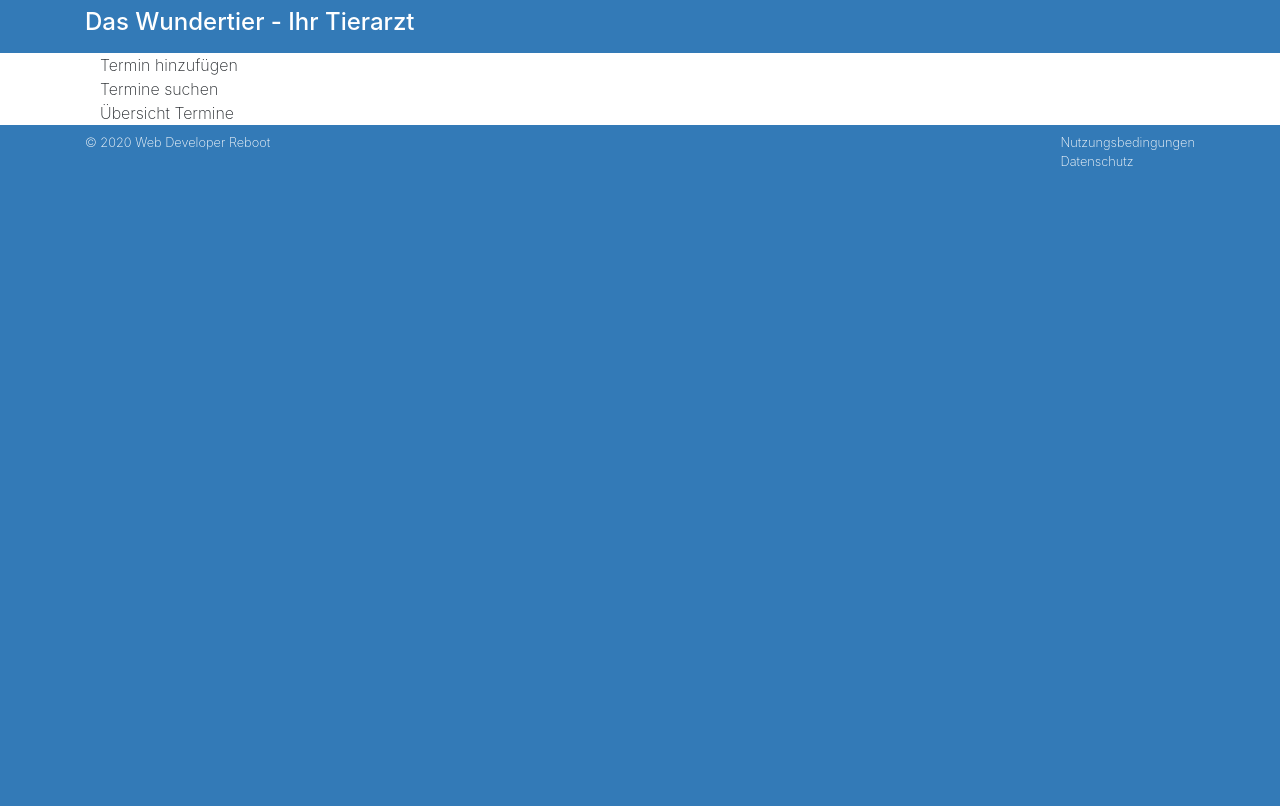
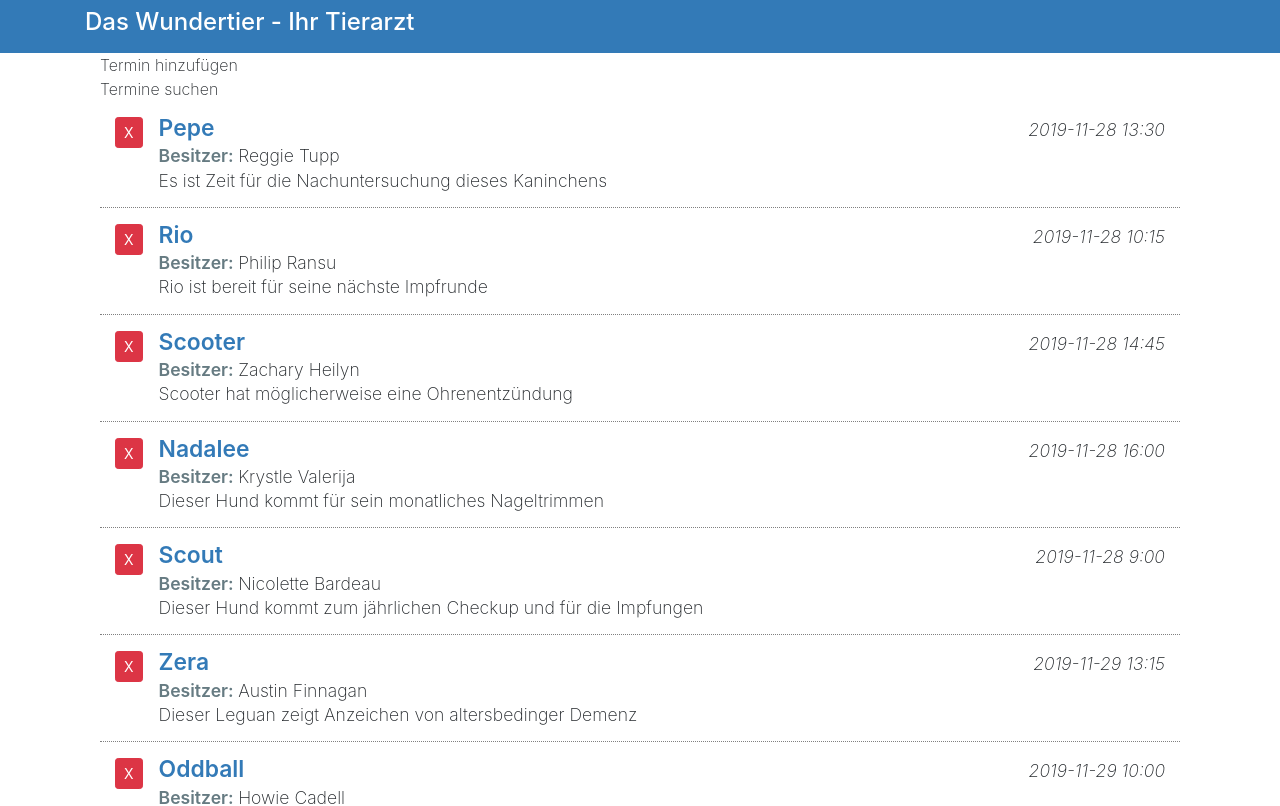
Before and after one commit to edwardtanguay/reactweb, a React (Create React App) app: page / in a window 1280 px wide. Shown: the top 806 px of the page. Built offline with nearby package versions, Linux system fonts and the light colour scheme.

Commit message:
list appointments

```diff
--- /dev/null
+++ b/public/data.json
@@ -0,0 +1,152 @@
+[
+    {
+      "petName": "Pepe",
+      "ownerName": "Reggie Tupp",
+      "aptNotes": "Es ist Zeit für die Nachuntersuchung dieses Kaninchens",
+      "aptDate": "2019-11-28 13:30"
+    },
+    {
+      "petName": "Rio",
+      "ownerName": "Philip Ransu",
+      "aptNotes": "Rio ist bereit für seine nächste Impfrunde",
+      "aptDate": "2019-11-28 10:15"
+    },
+    {
+      "petName": "Scooter",
+      "ownerName": "Zachary Heilyn",
+      "aptNotes": "Scooter hat möglicherweise eine Ohrenentzündung",
+      "aptDate": "2019-11-28 14:45"
+    },
+    {
+      "petName": "Nadalee",
+      "ownerName": "Krystle Valerija",
+      "aptNotes": "Dieser Hund kommt für sein monatliches Nageltrimmen",
+      "aptDate": "2019-11-28 16:00"
+    },
+    {
+      "petName": "Scout",
+      "ownerName": "Nicolette Bardeau",
+      "aptNotes": "Dieser Hund kommt zum jährlichen Checkup und für die Impfungen",
+      "aptDate": "2019-11-28 9:00"
+    },
+    {
+      "petName": "Zera",
+      "ownerName": "Austin Finnagan",
+      "aptNotes": "Dieser Leguan zeigt Anzeichen von altersbedinger Demenz",
+      "aptDate": "2019-11-29 13:15"
+    },
+    {
+      "petName": "Oddball",
+      "ownerName": "Howie Cadell",
+      "aptNotes": "Oddball hat einen harten Klumpen am rechten Vorderfuß",
+      "aptDate": "2019-11-29 10:00"
+    },
+    {
+      "petName": "Millie",
+      "ownerName": "Freya Terray",
+      "aptNotes": "Millie hat Anzeichen einer Magenverstimmung und isst nur unregelmäßig",
+      "aptDate": "2019-11-29 11:45"
+    },
+    {
+      "petName": "Fluffy",
+      "ownerName": "Tracy Westbay",
+      "aptNotes": "Fluffy hat verfilztes Haar, das gepflegt werden muss",
+      "aptDate": "2019-11-29 14:30"
+    },
+    {
+      "petName": "Chyna",
+      "ownerName": "Sandie Gobnet",
+      "aptNotes": "Diese Schildkröte kommt für ein Checkup und soll auf Salmonellen getestet werden",
+      "aptDate": "2019-11-29 16:00"
+    },
+    {
+      "petName": "Wesley",
+      "ownerName": "Nathan Cayden",
+      "aptNotes": "Dieser Hund kommt zu seiner nächsten Behandlung von Herzwürmern",
+      "aptDate": "2019-11-29 8:30"
+    },
+    {
+      "petName": "Pax",
+      "ownerName": "Sarah Greer",
+      "aptNotes": "Dieser ältere Hund ist sehr träge und zeigt lethargisches Verhalten",
+      "aptDate": "2019-11-30 10:15"
+    },
+    {
+      "petName": "Squiggles",
+      "ownerName": "Madisyn Roope",
+      "aptNotes": "Squiggles kommt für die jährliche Untersuchung und Impfung",
+      "aptDate": "2019-11-30 11:30"
+    },
+    {
+      "petName": "Lucky",
+      "ownerName": "Lisa Choy-Wu",
+      "aptNotes": "Diese Katze hat Zahnsteinbildung und ihre Besitzerin möchte, dass ihre Zähne gereinigt werden",
+      "aptDate": "2019-11-30 14:30"
+    },
+    {
+      "petName": "Bailey",
+      "ownerName": "Leslie Richardson",
+      "aptNotes": "Diese Katze leidet an Dermatitis",
+      "aptDate": "2019-11-30 15:45"
+    },
+    {
+      "petName": "Kiko",
+      "ownerName": "Kathlyn Zlata",
+      "aptNotes": "Kiko weist seit einigen Wochen übermäßigen Durst und Gewichtsverlust auf",
+      "aptDate": "2019-11-30 9:00"
+    },
+    {
+      "petName": "Felix",
+      "ownerName": "Francine Benet",
+      "aptNotes": "Felix Frauchen kommt wegen der Laborergebnisse",
+      "aptDate": "2019-12-1 13:00"
+    },
+    {
+      "petName": "Sami",
+      "ownerName": "Maggie Rickland",
+      "aptNotes": "Sami hat seltsame Gewohnheitsänderungen",
+      "aptDate": "2019-12-1 10:00"
+    },
+    {
+      "petName": "Cosmo",
+      "ownerName": "Jennifer Dawson",
+      "aptNotes": "Cosmos Frauchen möchte, dass wir nach arthritischen Zuständen suchen und eine Routineuntersuchung durchführen",
+      "aptDate": "2019-12-1 11:30"
+    },
+    {
+      "petName": "Casper",
+      "ownerName": "Dalania Devitto",
+      "aptNotes": "Dieser Hund kommt zur Nagelpflege",
+      "aptDate": "2019-12-1 15:15"
+    },
+    {
+      "petName": "Chip",
+      "ownerName": "Jason Hemlock",
+      "aptNotes": "Dieser Fisch hat einen weißen Fleck am Rücken",
+      "aptDate": "2019-12-1 8:45"
+    },
+    {
+      "petName": "Tibbs",
+      "ownerName": "Shad Cayden",
+      "aptNotes": "Tibbs soll auf Allergien getestet werden",
+      "aptDate": "2019-12-2 13:30"
+    },
+    {
+      "petName": "Stich",
+      "ownerName": "Dennis Nicholback",
+      "aptNotes": "Stich hat was am Magen und soll geimpft werden",
+      "aptDate": "2019-12-2 10:15"
+    },
+    {
+      "petName": "Shadow",
+      "ownerName": "Audry Topsy",
+      "aptNotes": "Diese Katze hat ein rotes geschwollenes Auge",
+      "aptDate": "2019-12-2 15:00"
+    },
+    {
+      "petName": "Nugget",
+      "ownerName": "Darla Branson",
+      "aptNotes": "Dieser kleine Fisch hat einen Ausschlag in der Bauchgegend",
+      "aptDate": "2019-12-2 9:00"
+    }
+  ]
--- a/src/components/App.js
+++ b/src/components/App.js
@@ -1,10 +1,30 @@
-import React from 'react';
+import React, { Component } from 'react';
 import '../css/App.css';
 import AddAppointments from './AddAppointments';
 import SearchAppointments from './SearchAppointments';
 import ListAppointments from './ListAppointments';
 
-function App() {
+class App extends Component {
+	constructor() {
+		super();
+		this.state = {
+			location: "Berlin",
+			appointments: []
+		}
+	}
+	componentDidMount() {
+		fetch('./data.json')
+			.then(response => response.json())
+			.then(result => {
+				const apts = result.map(item => {
+					return item;
+				})
+				this.setState({
+					appointments: apts
+				})
+			})
+	}
+	render() {
 		return (
 			<main className="page bg-white" id="petratings">
 				<div className="container">
@@ -12,14 +32,15 @@ function App() {
 						<div className="col-md-12 bg-white">
 							<div className="container">
 								<AddAppointments />
-							<SearchAppointments/>
-							<ListAppointments/>
+								<SearchAppointments />
+								<ListAppointments appointments={this.state.appointments} />
 							</div>
 						</div>
 					</div>
 				</div>
 			</main>
-	);
+		)
+	}
 }
 
 export default App;
--- a/src/components/ListAppointments.js
+++ b/src/components/ListAppointments.js
@@ -2,7 +2,36 @@ import React, { Component } from 'react';
 
 class ListAppointments extends Component {
 	render() {
-		return <div>Übersicht Termine</div>
+		const appointmentHtml = this.props.appointments.map(item => (
+			<div>
+				<div>{item.petName}</div>
+				<div>{item.ownerName}</div>
+			</div>
+		));
+		return (
+			<div className="appointment-list item-list mb-3">
+				{this.props.appointments.map(item => (
+					<div className="pet-item col media py-3">
+						<div className="mr-3">
+							<button className="pet-delete btn btn-sm btn-danger">X</button>
+						</div>
+
+						<div className="pet-info media-body">
+							<div className="pet-head d-flex">
+								<span className="pet-name">{item.petName}</span>
+								<span className="apt-date ml-auto">{item.aptDate}</span>
+							</div>
+
+							<div className="owner-name">
+								<span className="label-item">Besitzer: </span>
+								<span>{item.ownerName}</span>
+							</div>
+							<div className="apt-notes">{item.aptNotes}</div>
+						</div>
+					</div>
+				))}
+			</div>
+		);
 	}
 }
 
--- a/src/css/App.css
+++ b/src/css/App.css
@@ -1,38 +1,44 @@
-.App {
-  text-align: center;
+.add-appointment .card-body {
+	display: none;
 }
 
-.App-logo {
-  height: 40vmin;
-  pointer-events: none;
+.apt-addheading {
+	cursor: pointer;
+	user-select: none;
 }
 
-@media (prefers-reduced-motion: no-preference) {
-  .App-logo {
-    animation: App-logo-spin infinite 20s linear;
-  }
+.appointment-list {
+	font-size: 1.1em;
 }
 
-.App-header {
-  background-color: #282c34;
-  min-height: 100vh;
-  display: flex;
-  flex-direction: column;
-  align-items: center;
-  justify-content: center;
-  font-size: calc(10px + 2vmin);
-  color: white;
+.appointment-list .pet-item {
+	border-bottom: 1px dotted gray;
 }
 
-.App-link {
-  color: #61dafb;
+.appointment-list .pet-item:last-child {
+	border-bottom: none;
 }
 
-@keyframes App-logo-spin {
-  from {
-    transform: rotate(0deg);
-  }
-  to {
-    transform: rotate(360deg);
-  }
+.appointment-list .pet-name {
+	font-weight: 600;
+	color: #337ab7;
+	font-size: 1.3em;
+	line-height: 100%;
 }
+
+.appointment-list .label-item {
+	font-weight: 600;
+	color: #667b82;
+}
+
+.appointment-list .apt-date {
+	font-style: italic;
+}
+
+.appointment-list .apt-notes {
+	line-height: 120%;
+}
+
+.dropdown-item.active, .dropdown-item:active {
+	background-color: #a9aeb2;
+}
```
Lines whose indentation alone changed are shown as unchanged.
